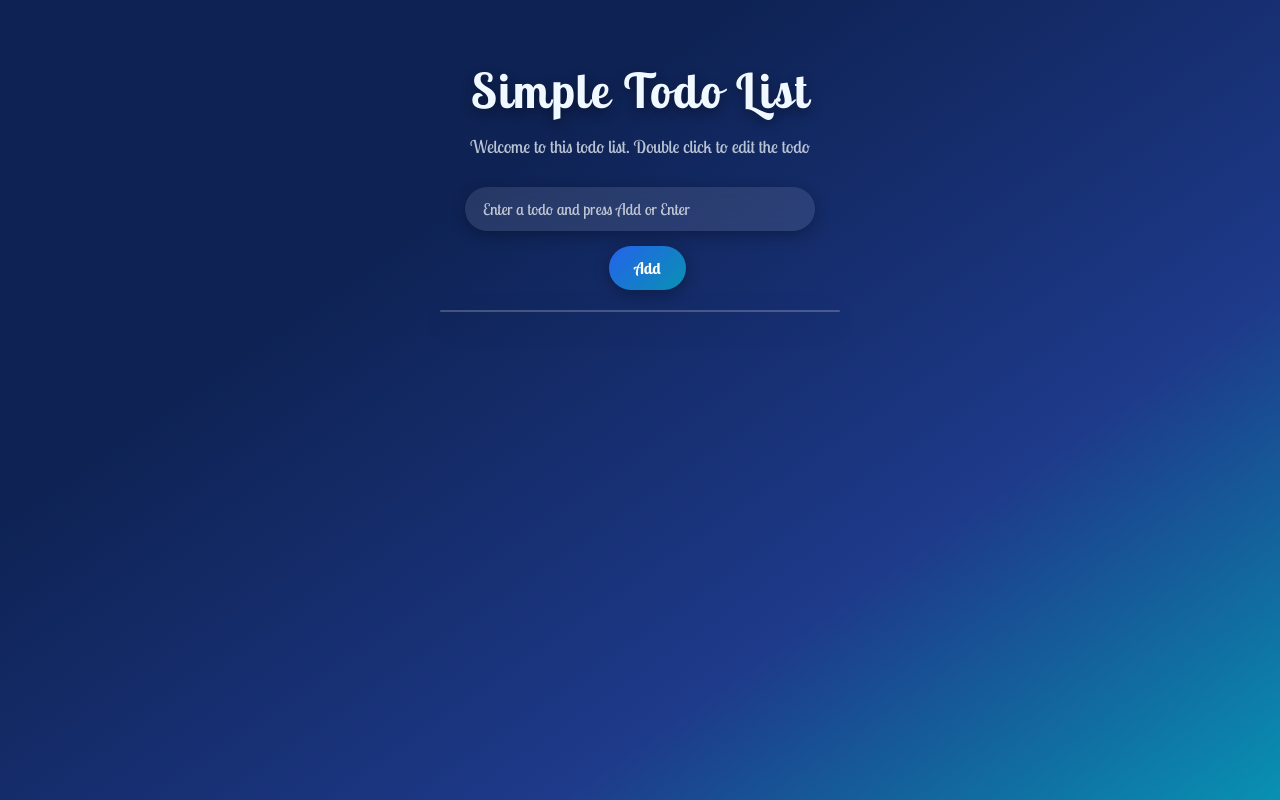
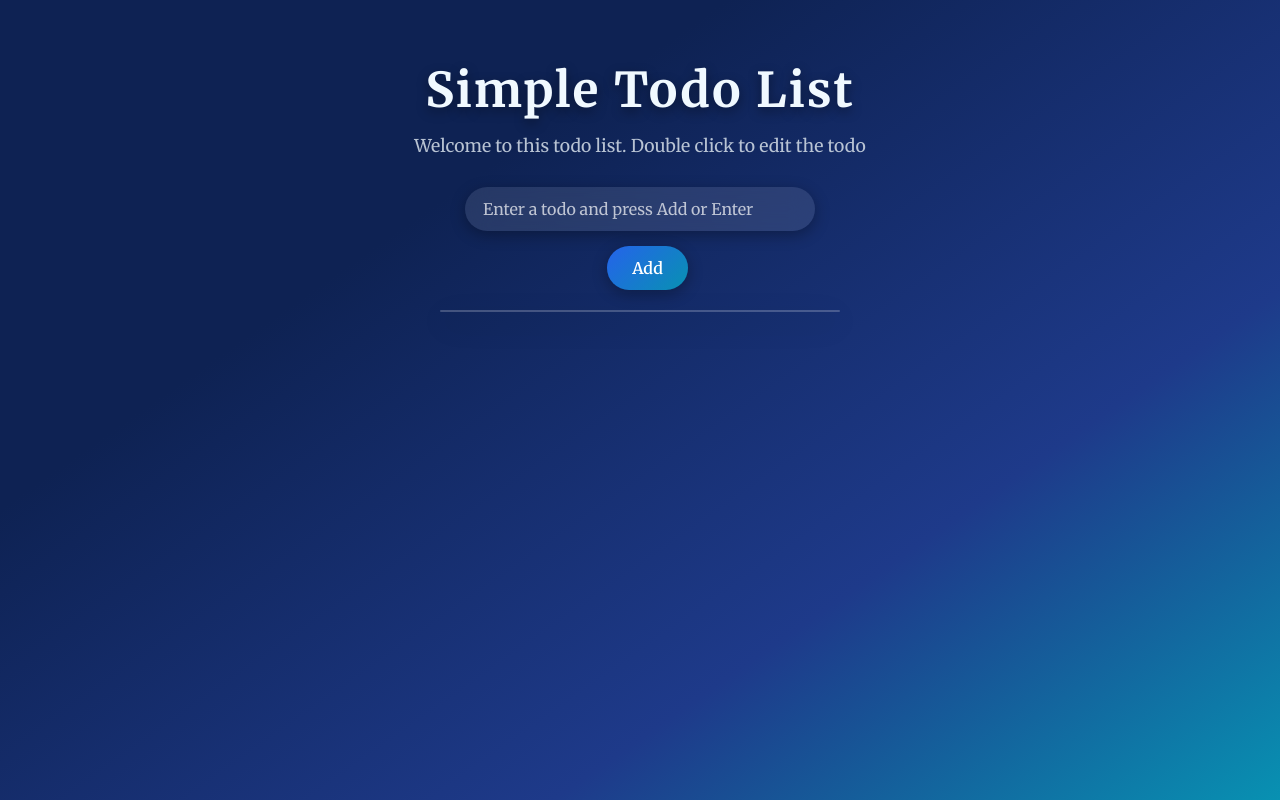
Before and after one commit to afthabBaadshah/SCT_WD_4, a plain HTML site: page index.html in a window 1280 px wide. Drawn offline with Linux system fonts and the light colour scheme.

Commit message:
Change font from 'Lobster Two' to 'Merriweather'
Replaced the font 'Lobster Two' with 'Merriweather' and retained the existing styles.

```diff
--- a/styles.css
+++ b/styles.css
@@ -1,10 +1,10 @@
-@import url('https://fonts.googleapis.com/css2?family=Lobster+Two:ital,wght@0,400;0,700;1,400;1,700&display=swap');
+@import url('https://fonts.googleapis.com/css2?family=Merriweather:ital,opsz,wght@0,18..144,300..900;1,18..144,300..900&display=swap');
 
 * {
   margin: 0;
   padding: 0;
   box-sizing: border-box;
-  font-family: "Lobster Two", "Poppins", sans-serif;
+  font-family: "Merriweather", "Poppins", sans-serif;
 }
 
 /* Body Background */
```
